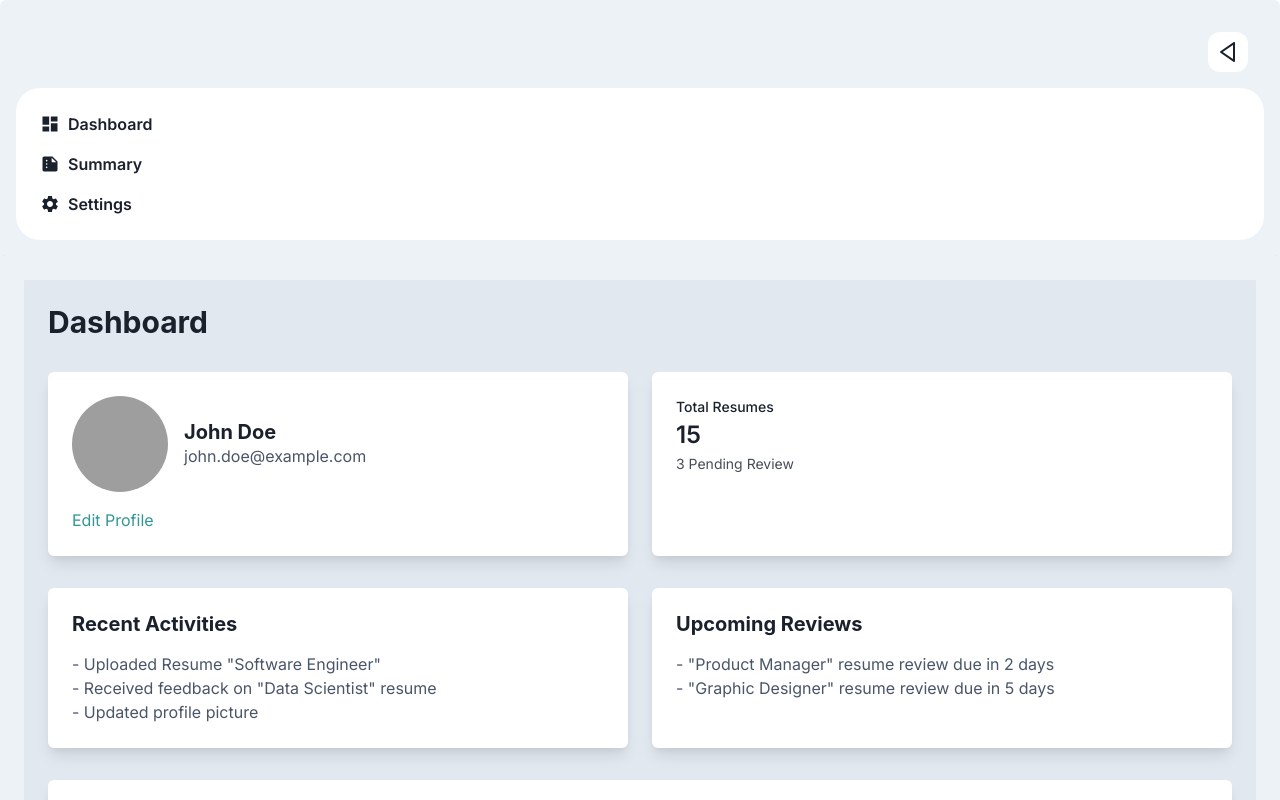
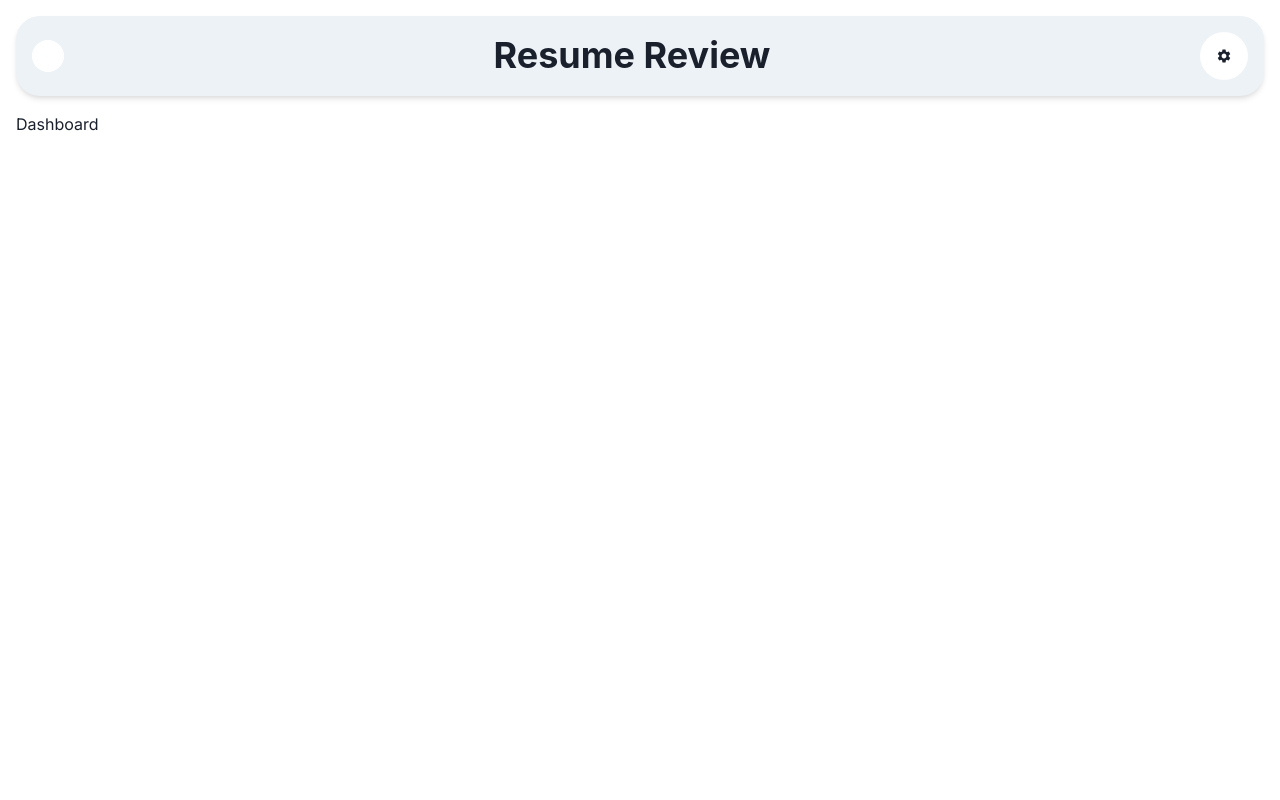
Before and after one commit to Nikhil-Sarwara/super-duper-fiesta, a Next.js app: page /dashboard in a window 1280 px wide. Shown: the top 800 px of the page. Built offline with nearby package versions, Linux system fonts and the light colour scheme; grey boxes are pictures that could not be loaded.

Commit message:
better ui

```diff
--- a/src/app/(Dashboard)/dashboard/layout.tsx
+++ b/src/app/(Dashboard)/dashboard/layout.tsx
@@ -1,20 +1,16 @@
-"use client"
-
-import { Box, Flex, Heading, VStack } from "@chakra-ui/react";
-import { Link } from "@chakra-ui/next-js";
-import { DashboardSidebar } from "@/components/(Dashboard)/Sidebar/sidebar";
+import DashboardNavbar from "@/components/(Dashboard)/Navbar/navbar";
+import { Container } from "@chakra-ui/react";
 
 const DashboardLayout = ({ children }: { children: React.ReactNode }) => {
     return (
-        <Flex h="100vh" w={"full"} direction={"column"}>
-            {/* Sidebar */}
-            <DashboardSidebar />
+        <main>
+            {/* Navbar */}
+            <DashboardNavbar />
 
-            {/* Main Content */}
-            <Flex backgroundColor={"gray.100"} flex="1" p="6" direction={"column"}>
+            <Container maxW="container.xl" marginY={"1rem"}>
                 {children}
-            </Flex>
-        </Flex>
+            </Container>
+        </main>
     );
 };
 
--- a/src/app/(Dashboard)/dashboard/page.tsx
+++ b/src/app/(Dashboard)/dashboard/page.tsx
@@ -1,82 +1,8 @@
-// src/app/dashboard/page.tsx
-'use client'
-import {
-  Box,
-  Flex,
-  Heading,
-  Text,
-  Link,
-  VStack,
-  HStack,
-  IconButton,
-  Avatar,
-  Stat,
-  StatLabel,
-  StatNumber,
-  StatHelpText,
-  SimpleGrid,
-} from "@chakra-ui/react";
-import { Line } from 'react-chartjs-2';
-
 const Dashboard = () => {
   return (
-    <Flex height="100vh" bg="gray.200">
-      {/* Main Content */}
-      <Box flex="1" p="6" overflow="scroll">
-        <Flex justify="space-between" align="center" mb="8">
-          <Heading size="lg" color="gray.800">
-            Dashboard
-          </Heading>
-        </Flex>
-
-        <SimpleGrid columns={{ base: 1, md: 2 }} spacing="6" mb="8">
-          <Box bg="white" p="6" boxShadow="lg" borderRadius="md">
-            <Flex align="center" mb="4">
-              <Avatar size="xl" name="John Doe" src="https://cdn3.iconfinder.com/data/icons/avatars-29/100/Avatar-17-1024.png" mr="4" />
-              <Box>
-                <Heading size="md" color="gray.800">John Doe</Heading>
-                <Text color="gray.600">john.doe@example.com</Text>
-              </Box>
-            </Flex>
-            <Link color="teal.500" href="#">Edit Profile</Link>
-          </Box>
-
-          <Box bg="white" p="6" boxShadow="lg" borderRadius="md">
-            <Stat>
-              <StatLabel>Total Resumes</StatLabel>
-              <StatNumber>15</StatNumber>
-              <StatHelpText>3 Pending Review</StatHelpText>
-            </Stat>
-          </Box>
-        </SimpleGrid>
-
-        <SimpleGrid columns={{ base: 1, md: 2 }} spacing="6" mb="8">
-          <Box bg="white" p="6" boxShadow="lg" borderRadius="md">
-            <Heading size="md" mb="4" color="gray.800">Recent Activities</Heading>
-            <Text color="gray.600">- Uploaded Resume "Software Engineer"</Text>
-            <Text color="gray.600">- Received feedback on "Data Scientist" resume</Text>
-            <Text color="gray.600">- Updated profile picture</Text>
-          </Box>
-
-          <Box bg="white" p="6" boxShadow="lg" borderRadius="md">
-            <Heading size="md" mb="4" color="gray.800">Upcoming Reviews</Heading>
-            <Text color="gray.600">- "Product Manager" resume review due in 2 days</Text>
-            <Text color="gray.600">- "Graphic Designer" resume review due in 5 days</Text>
-          </Box>
-        </SimpleGrid>
-
-        <Box bg="white" p="6" boxShadow="lg" borderRadius="md" mb="8">
-          <Heading size="md" mb="4" color="gray.800">Resume Review Statistics</Heading>
-        </Box>
-
-        <Box bg="white" p="6" boxShadow="lg" borderRadius="md">
-          <Heading size="md" mb="4" color="gray.800">Reviewers' Feedback</Heading>
-          <Text color="gray.600">"Great layout and structure!" - Jane Doe</Text>
-          <Text color="gray.600">"Needs more detail in experience section." - John Smith</Text>
-        </Box>
-
-      </Box>
-    </Flex>
+    <div>
+      Dashboard
+    </div>
   );
 };
 
--- /dev/null
+++ b/src/components/(Dashboard)/Navbar/navbar.tsx
@@ -0,0 +1,36 @@
+import { Flex, Heading, Box, Image } from "@chakra-ui/react";
+import { UserButton } from "@clerk/nextjs";
+import Link from "next/link";
+import { MdSettings } from "react-icons/md";
+
+const DashboardNavbar = () => {
+    return (
+        <Box bg="gray.100" p="4" shadow="md" margin={"1rem"} rounded="3xl">
+            <Flex justify="space-between" align="center">
+                <Link href="/">
+                    <Flex backgroundColor={"white"} padding={"1rem"} rounded={"full"} _hover={{ backgroundColor: "whitesmoke" }}>
+                        <UserButton />
+                    </Flex>
+                </Link>
+
+                <Link href="/dashboard">
+                    <Flex _hover={{ backgroundColor: "white", paddingY: "0.5rem", paddingX: "1rem", borderRadius: "full" }}>
+                        <Heading>
+                            Resume Review
+                        </Heading>
+                    </Flex>
+                </Link>
+
+                <Flex gap={"1rem"}>
+                    <Link href="/dashboard/settings">
+                        <Flex backgroundColor={"white"} padding={"1rem"} rounded={"full"} _hover={{ backgroundColor: "whitesmoke" }}>
+                            <MdSettings />
+                        </Flex>
+                    </Link>
+                </Flex>
+            </Flex>
+        </Box>
+    );
+};
+
+export default DashboardNavbar;
```
Also changed, not shown: src/app/(Dashboard)/dashboard/settings/page.tsx (+7 -5 lines).
